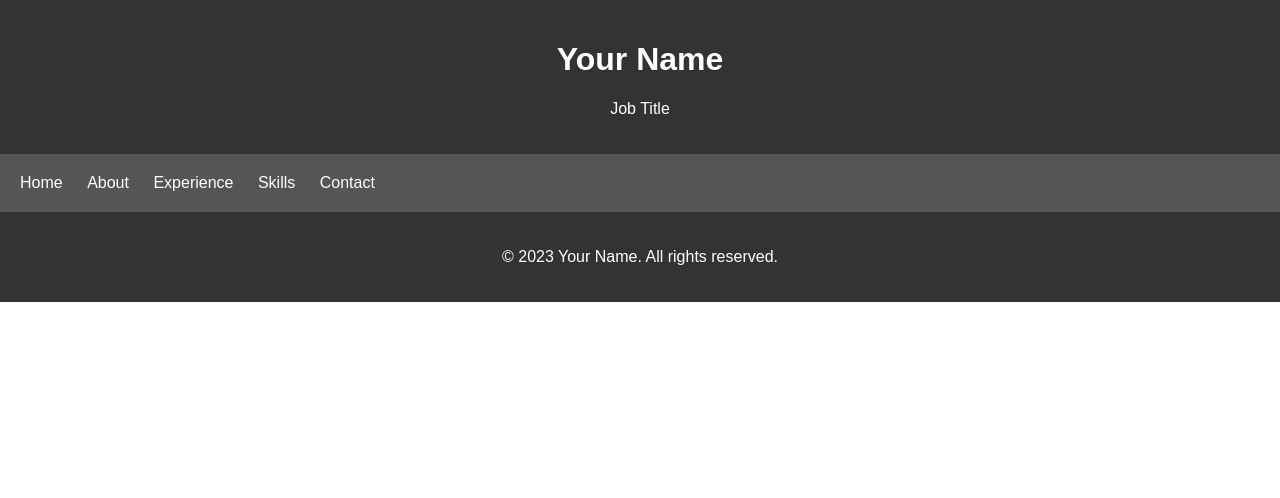
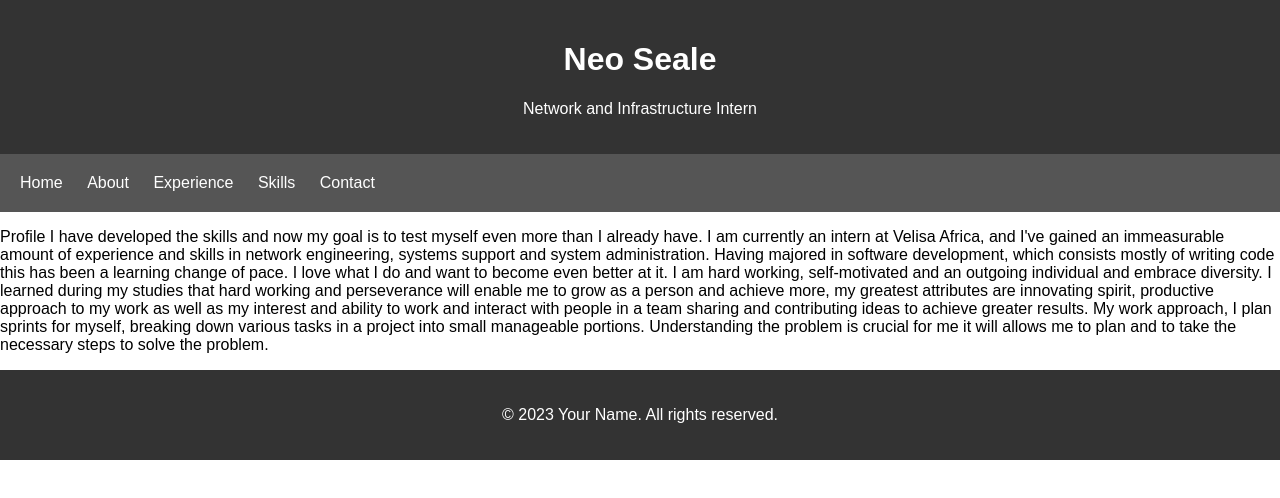
Before and after one commit to NeoSeale/cvsite.github.io, a plain HTML site: page index.html in a window 1280 px wide. Drawn offline with Linux system fonts and the light colour scheme.

Commit message:
Update index.html

```diff
--- a/index.html
+++ b/index.html
@@ -3,7 +3,7 @@
 <head>
     <meta charset="UTF-8">
     <meta name="viewport" content="width=device-width, initial-scale=1.0">
-    <title>CV Template</title>
+    <title>Neo Seale One-page CV</title>
     <style>
         /* Add your custom CSS styles here */
         /* Example styles */
@@ -53,8 +53,8 @@
 </head>
 <body>
     <header>
-        <h1>Your Name</h1>
-        <p>Job Title</p>
+        <h1>Neo Seale</h1>
+        <p>Network and Infrastructure Intern</p>
     </header>
 
     <nav>
@@ -68,6 +68,13 @@
     </nav>
 
     <!-- Add your CV content here -->
+	<p>Profile
+I have developed the skills and now my goal is to test myself even more than I already have. I am currently an intern at Velisa Africa, and I've gained an immeasurable amount of experience and skills in network engineering, systems support and system administration. Having majored in software development, which consists mostly of writing code this has been a learning change of pace.
+
+I love what I do and want to become even better at it. I am hard working, self-motivated and an outgoing individual and embrace diversity. I learned during my studies that hard working and perseverance will enable me to grow as a person and achieve more, my greatest attributes are innovating spirit, productive approach to my work as well as my interest and ability to work and interact with people in a team sharing and contributing ideas to achieve greater results.
+
+My work approach, I plan sprints for myself, breaking down various tasks in a project into small manageable portions. Understanding the problem is crucial for me it will allows me to plan and to take the necessary steps to solve the problem.
+</p>
 
     <footer>
         <p>&copy; 2023 Your Name. All rights reserved.</p>
```
